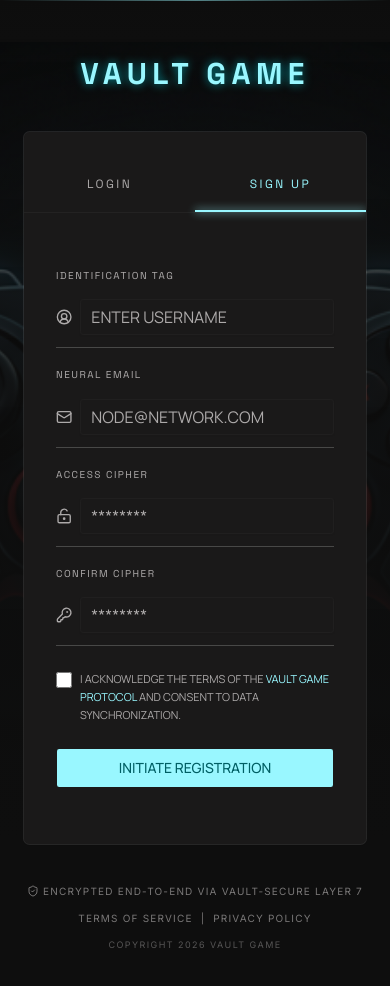
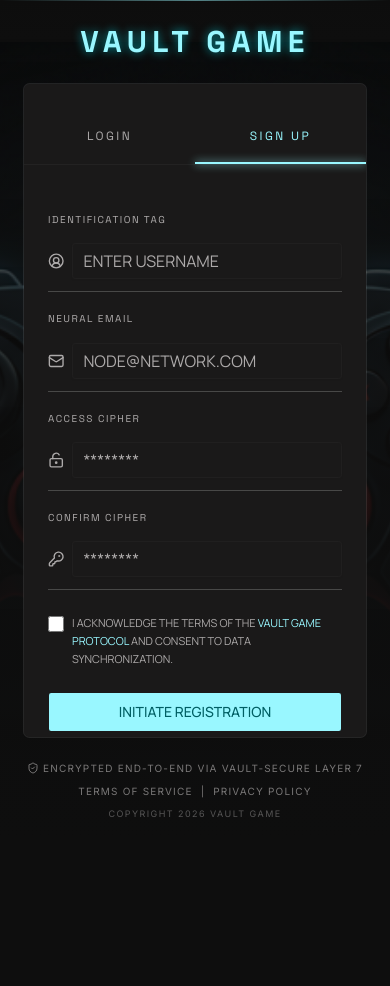
Before and after one commit to mathis-brebion/unilasalle-amiens-vault-game-web, a React (Vite) app: page /sign-up in a window 390 px wide. Shown: the top 986 px of the page. After the commit the page ends 844 px from the top, so only its background shows below. Built offline with nearby package versions, Linux system fonts and the light colour scheme.

Commit message:
feat(auth): refactor authentication pages and layout structure to eliminate annoying page flickering
- Implemented a new AuthPageLayout component to encapsulate sign-in and sign-up pages.
- Enhanced animations for content transitions on authentication pages.

```diff
--- a/src/App.tsx
+++ b/src/App.tsx
@@ -1,19 +1,18 @@
-import { Navigate, Route, Routes, useLocation } from "react-router-dom";
+import { Navigate, Route, Routes } from "react-router-dom";
+import { AuthPageLayout } from "./components/auth/AuthPageLayout";
 import { SignInPage } from "./pages/SignInPage";
 import { SignUpPage } from "./pages/SignUpPage";
 
 function App() {
-  const location = useLocation();
-
   return (
-    <div key={location.pathname}>
-      <Routes location={location}>
-        <Route path="/" element={<Navigate to="/sign-in" replace />} />
-        <Route path="/sign-in" element={<SignInPage />} />
-        <Route path="/sign-up" element={<SignUpPage />} />
-        <Route path="*" element={<Navigate to="/sign-in" replace />} />
-      </Routes>
-    </div>
+    <Routes>
+      <Route path="/" element={<AuthPageLayout />}>
+        <Route index element={<Navigate to="sign-in" replace />} />
+        <Route path="sign-in" element={<SignInPage />} />
+        <Route path="sign-up" element={<SignUpPage />} />
+      </Route>
+      <Route path="*" element={<Navigate to="/sign-in" replace />} />
+    </Routes>
   );
 }
 
--- a/src/components/auth/AuthPageLayout.tsx
+++ b/src/components/auth/AuthPageLayout.tsx
@@ -1,13 +1,7 @@
-import type { ReactNode } from "react";
 import { ShieldCheck } from "lucide-react";
-import { Link } from "react-router-dom";
+import { Link, Outlet, useLocation } from "react-router-dom";
 import backgroundAuth from "@/assets/background-auth.png";
 import { Card } from "@/components/ui/card";
-
-type AuthPageLayoutProps = {
-  activeTab: "sign-in" | "sign-up";
-  children: ReactNode;
-};
 
 const tabClassName =
   "flex-1 py-5 text-center font-['Space_Grotesk'] text-xs tracking-[0.2em] uppercase transition-colors hover:text-foreground";
@@ -17,12 +11,14 @@ const activeTabClassName =
 
 const inactiveTabClassName = "text-muted-foreground";
 
-export const AuthPageLayout: React.FC<AuthPageLayoutProps> = ({
-  activeTab,
-  children,
-}) => {
+export const AuthPageLayout = () => {
+  const location = useLocation();
+  const activeTab = location.pathname.includes("sign-up")
+    ? "sign-up"
+    : "sign-in";
+
   return (
-    <main className="auth-route-enter relative min-h-screen overflow-hidden bg-background text-foreground">
+    <main className="relative h-svh overflow-hidden bg-background text-foreground">
       <div
         className="pointer-events-none fixed inset-0 z-0 overflow-hidden"
         aria-hidden="true"
@@ -37,8 +33,8 @@ export const AuthPageLayout: React.FC<AuthPageLayoutProps> = ({
 
       <div className="bg-linear-to-r pointer-events-none fixed top-0 left-0 z-30 h-px w-full from-transparent via-[rgb(153_247_255/0.5)] to-transparent" />
 
-      <section className="relative z-10 mx-auto flex w-full max-w-lg flex-col px-6 pt-14 pb-16 sm:px-4">
-        <header className="mb-10 text-center sm:mb-8">
+      <section className="relative z-10 mx-auto flex h-full w-full max-w-lg flex-col justify-center px-6 py-6 sm:px-4">
+        <header className="mb-6 text-center sm:mb-5">
           <h1 className="font-['Space_Grotesk'] text-3xl font-bold tracking-[0.18em] text-primary uppercase [text-shadow:0_0_10px_rgb(0_242_255/0.6)] sm:text-2xl">
             Vault Game
           </h1>
@@ -63,10 +59,12 @@ export const AuthPageLayout: React.FC<AuthPageLayoutProps> = ({
             </Link>
           </nav>
 
-          <div className="space-y-6 p-8 sm:p-5">{children}</div>
+          <div className="auth-content-enter space-y-5 p-6 sm:p-5">
+            <Outlet />
+          </div>
         </Card>
 
-        <footer className="mt-10 grid gap-3 text-center sm:mt-8">
+        <footer className="mt-6 grid gap-2 text-center sm:mt-5">
           <p className="inline-flex items-center justify-center gap-1 font-['Inter'] text-[10px] tracking-[0.12em] text-[rgb(173_170_170/0.68)] uppercase">
             <ShieldCheck size={12} /> ENCRYPTED END-TO-END VIA VAULT-SECURE
             LAYER 7
--- a/src/index.css
+++ b/src/index.css
@@ -52,10 +52,10 @@ body {
   min-height: 100vh;
 }
 
-@keyframes auth-route-enter {
+@keyframes auth-content-enter {
   from {
     opacity: 0;
-    transform: translateY(8px);
+    transform: translateY(4px);
   }
 
   to {
@@ -64,12 +64,12 @@ body {
   }
 }
 
-.auth-route-enter {
-  animation: auth-route-enter 260ms ease;
+.auth-content-enter {
+  animation: auth-content-enter 180ms ease-out;
 }
 
 @media (prefers-reduced-motion: reduce) {
-  .auth-route-enter {
+  .auth-content-enter {
     animation: none;
   }
 }
--- a/src/pages/SignInPage.tsx
+++ b/src/pages/SignInPage.tsx
@@ -1,11 +1,9 @@
 import { CircleUserRound, Lock } from "lucide-react";
-import { AuthPageLayout } from "@/components/auth/AuthPageLayout";
 import { AuthInputField } from "@/components/auth/AuthInputField";
 import { Button } from "@/components/ui/button";
 
 export function SignInPage() {
   return (
-    <AuthPageLayout activeTab="sign-in">
     <form className="grid gap-5" onSubmit={(event) => event.preventDefault()}>
       <AuthInputField
         label="IDENTIFICATION TAG"
@@ -31,6 +29,5 @@ export function SignInPage() {
         INITIATE AUTHENTICATION
       </Button>
     </form>
-    </AuthPageLayout>
   );
 }
--- a/src/pages/SignUpPage.tsx
+++ b/src/pages/SignUpPage.tsx
@@ -1,11 +1,9 @@
 import { CircleUserRound, KeyRound, LockKeyholeOpen, Mail } from "lucide-react";
-import { AuthPageLayout } from "@/components/auth/AuthPageLayout";
 import { AuthInputField } from "@/components/auth/AuthInputField";
 import { Button } from "@/components/ui/button";
 
 export function SignUpPage() {
   return (
-    <AuthPageLayout activeTab="sign-up">
     <form className="grid gap-5" onSubmit={(event) => event.preventDefault()}>
       <AuthInputField
         label="IDENTIFICATION TAG"
@@ -67,6 +65,5 @@ export function SignUpPage() {
         INITIATE REGISTRATION
       </Button>
     </form>
-    </AuthPageLayout>
   );
 }
```
Lines whose indentation alone changed are shown as unchanged.
